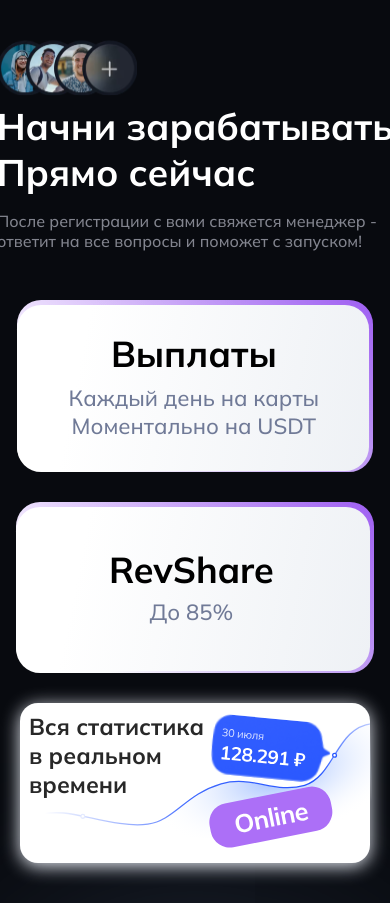
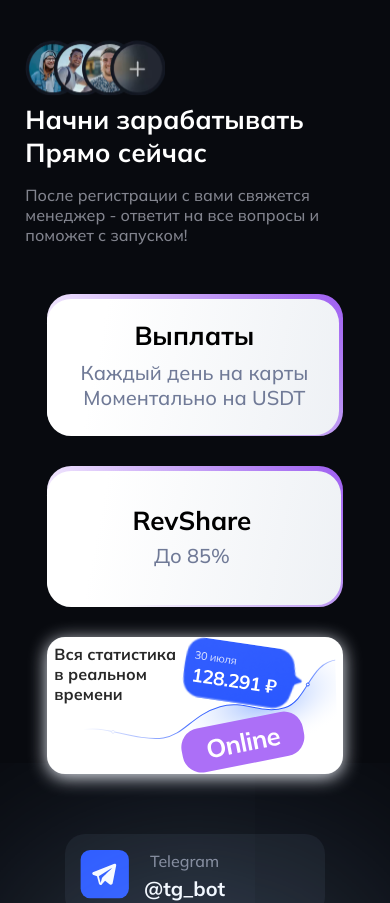
Before and after one commit to immweasel/dashboard, a React (Create React App) app in the folder frontend/: page / in a window 390 px wide. Shown: the top 903 px of the page. Built offline with nearby package versions, Linux system fonts and the light colour scheme.

Commit message:
Final mobile

```diff
--- a/frontend/src/components/Content/Content.module.css
+++ b/frontend/src/components/Content/Content.module.css
@@ -27,3 +27,9 @@
     }
 
 }
+
+@media screen and (max-width: 460px) {
+    .content {
+        padding-top: 40px;
+    }
+}
--- a/frontend/src/components/Content/ContentComponents/ContentText/ContentText.module.css
+++ b/frontend/src/components/Content/ContentComponents/ContentText/ContentText.module.css
@@ -103,3 +103,9 @@
     }
 
 }
+
+@media screen and (max-width: 460px) {
+    .earnNow {
+        font-size: 26px;
+    }
+}
--- a/frontend/src/components/Content/ContentComponents/ContentWidgets/ContentWidgets.module.css
+++ b/frontend/src/components/Content/ContentComponents/ContentWidgets/ContentWidgets.module.css
@@ -327,8 +327,8 @@
 
     /* myStats */
     .widgetStats {
-        width: 350px;
-        height: 160px;
+        width: 356.288px;
+        height: 166.723px;
         gap: 10px;
         margin-left: 0px;
     }
@@ -361,3 +361,90 @@
         white-space: nowrap;
     }
 }
+
+@media screen and (max-width: 460px) {
+    .widget {
+        margin-top: 30px;
+        gap:30px;
+    }
+    .firstLineWidgets {
+        gap: 30px;
+    }
+    .widgetPaymentsContainer {
+        width: 295.288px;
+        height: 136.723px;
+    }
+
+    .widgetPayments {
+        width: 290px;
+        height: 130px;
+        padding-left: 2px;
+        padding-bottom: 6px;
+        padding-top: 0px;
+    }
+    .widgetRevShareContainer {
+        width: 295.288px;
+        height: 136.723px;
+    }
+
+    .widgetRevShare {
+        width: 290px;
+        height: 130px;
+    }
+    .widgetPaymentsUpperText {
+        font-size: 26px;
+    }
+
+    .widgetPaymentsMiddleText {
+        padding-top: 8px;
+        font-size: 20px;
+    }
+
+    .widgetPaymentsLowerText {
+        font-size: 20px;
+    }
+    .widgetRevShareUpperText {
+        font-size: 26px;
+    }
+
+    .widgetRevShareLowerText {
+        font-size: 20px;
+    }
+    .widgetStatsText {
+        font-size: 26px;
+    }
+
+    /* myStats */
+    .widgetStats {
+        width: 295.288px;
+        height: 136.723px;
+        gap: 10px;
+        margin-left: 0px;
+    }
+
+    .widgetStatsText {
+        font-size: 16px;
+        padding: 7px;
+    }
+
+
+    .widgetStatsImgs {
+        left: 130px;
+        top: 3px;
+    }
+
+    .widgetStatsMoneyImg {
+        transform: rotate(11deg);
+    }
+
+    .widgetStatsLineImg {
+        width: 294px;
+        transform: rotate(6deg);
+        top: 7px;
+        left: 2px;
+    }
+
+    .widgetStatsUnderText {
+        white-space: nowrap;
+    }
+}
--- a/frontend/src/components/PartnerComplete/PartnerComplete.module.css
+++ b/frontend/src/components/PartnerComplete/PartnerComplete.module.css
@@ -99,3 +99,35 @@
   font-size: 21.39px;
   line-height: 32.09px;
 }
+
+@media screen and (max-width: 800px) {
+  .modalContent {
+    padding: 18px;
+    width: 560px;
+    height: 360px;
+  }
+}
+
+@media screen and (max-width: 650px) {
+    .modalContent {
+      padding: 14px;
+      width: 420px;
+      height: 500px;
+  }
+  .subtitle {
+    padding-left: 25px;
+    padding-right: 25px;
+  }
+}
+
+@media screen and (max-width: 480px) {
+    .modalContent {
+      padding: 10px;
+      width: 290px;
+      height: 610px;
+  }
+  .subtitle {
+    padding-left: 15px;
+    padding-right: 15px;
+  }
+}
```
